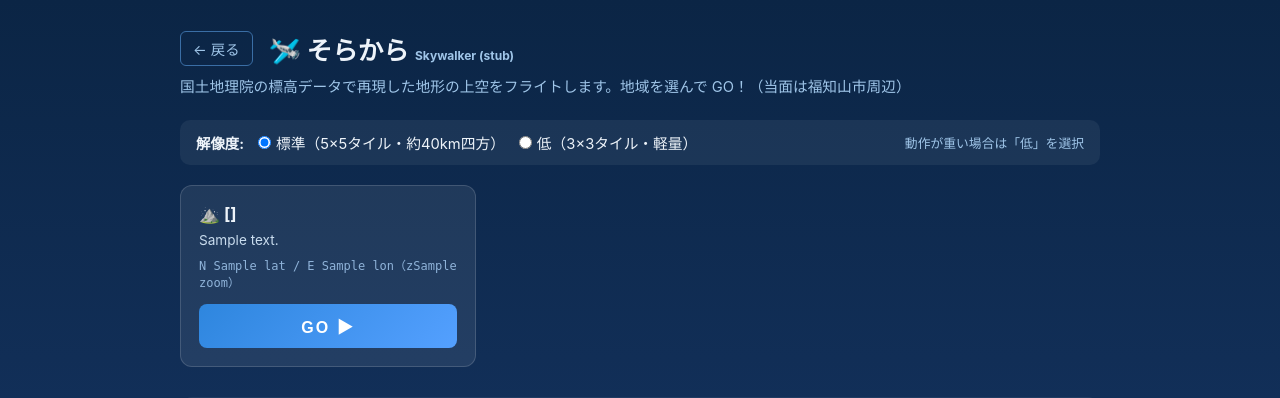
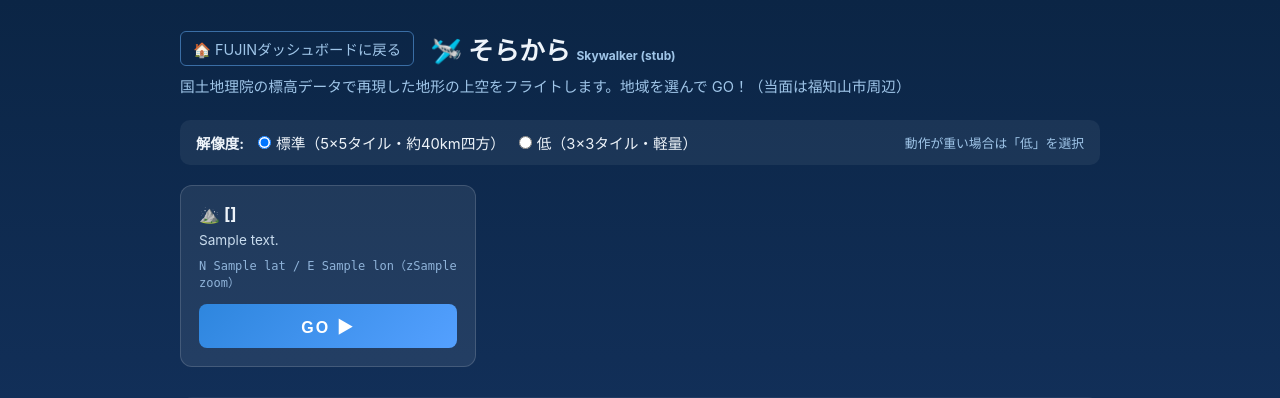
Before and after one commit to nishida-toyoaki/fujin-p, a Flask app: template fujinp/sorakara/templates/sorakara/index.html in a window 1280 px wide. Shown: the top 398 px of the page. Run offline with Flask 3, Linux system fonts and the light colour scheme; the template is opened without the code that fills it: most values are stand-ins (such as "Sample title", 1, 10 or a date in 2020); some libraries are stand-ins or nearby versions.

Commit message:
そらから: 戻るリンクを return_to_fujin 準拠に修正
guest.dashboard 直リンクではユーザカテゴリ別の振り分けが効かず、
公開中の未ログイン来訪者がログイン画面に弾かれるため。

```diff
--- a/fujinp/sorakara/templates/sorakara/index.html
+++ b/fujinp/sorakara/templates/sorakara/index.html
@@ -84,7 +84,7 @@
 <body>
     <div class="container">
         <div class="header">
-            <a href="{{ url_for('guest.dashboard') }}" class="back-btn">← 戻る</a>
+            <a href="{{ url_for('sorakara.return_to_fujin') }}" class="back-btn">🏠 FUJINダッシュボードに戻る</a>
             <h1>🛩️ そらから <span style="font-size:0.75rem;color:#9fc5e8;">Skywalker (stub)</span></h1>
         </div>
         <p class="subtitle">国土地理院の標高データで再現した地形の上空をフライトします。地域を選んで GO！（当面は福知山市周辺）</p>
```
